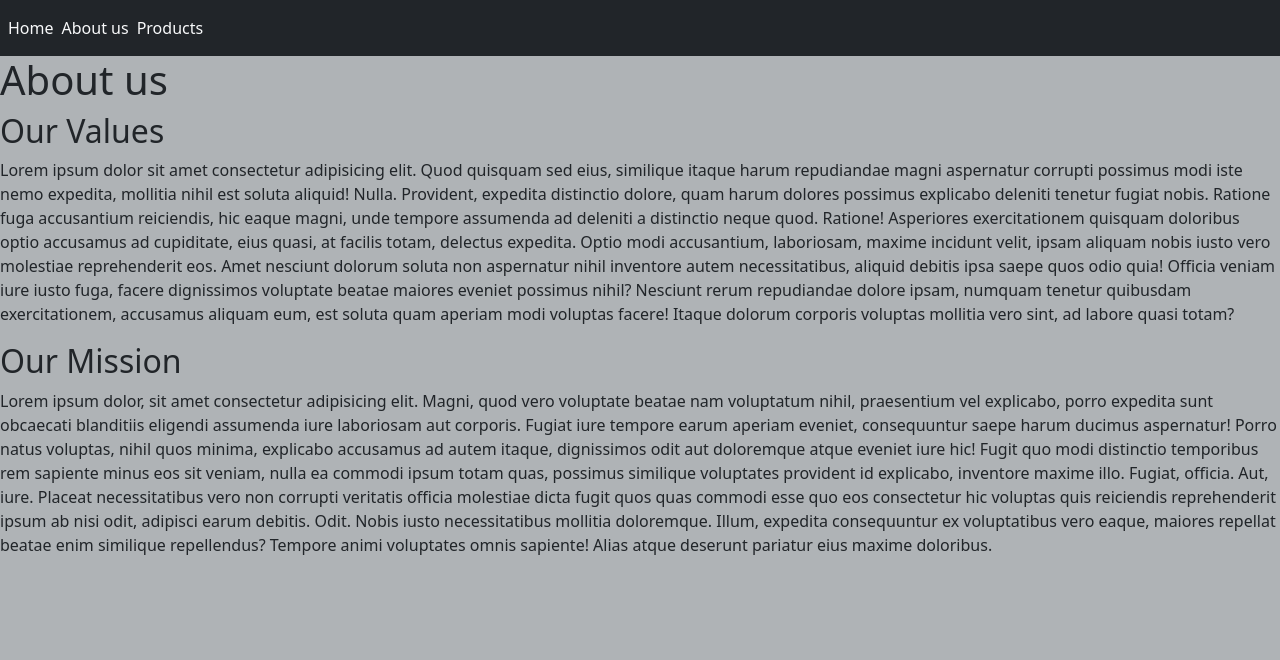
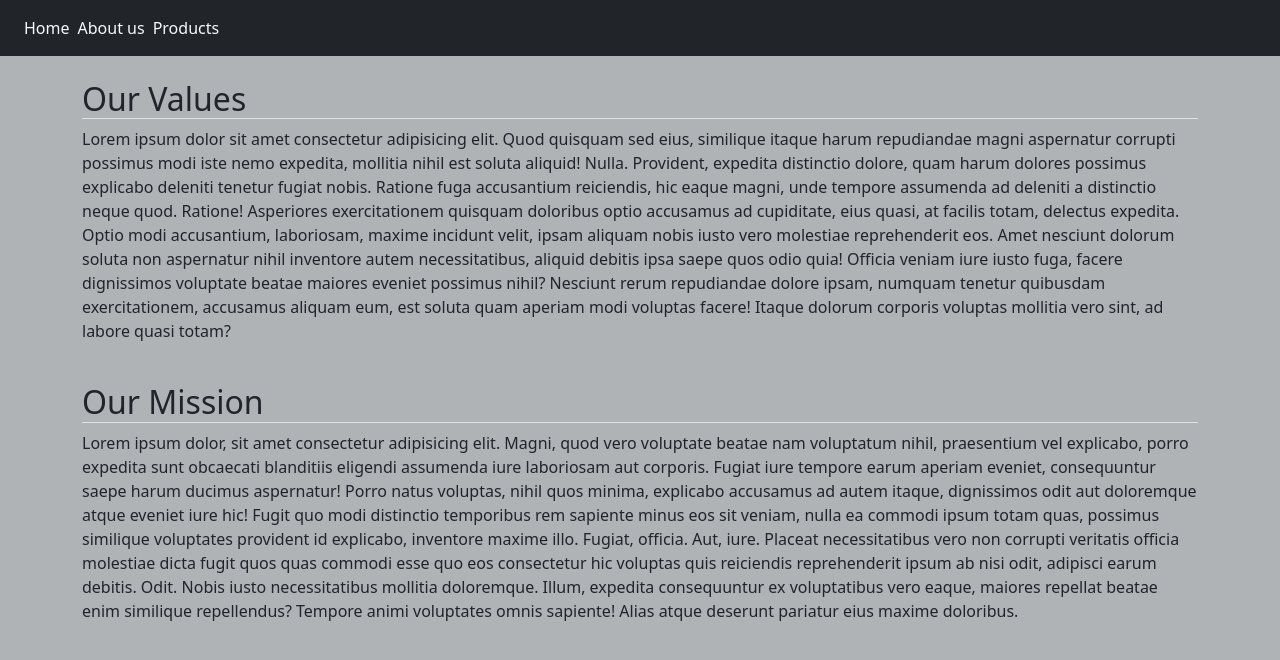
Before and after one commit to murphy-afk/react-router, a React (Vite) app: page /about-us in a window 1280 px wide. Shown: the top 660 px of the page. Built offline with nearby package versions, Linux system fonts and the light colour scheme.

Commit message:
feat: formatting

```diff
--- a/src/components/Card.jsx
+++ b/src/components/Card.jsx
@@ -1,16 +1,14 @@
-export default function Card({product}) {
-  const {title, description, image} = product;
+export default function Card({ product }) {
+  const { title, description, image } = product;
   return (
     <div className="card bg-secondary col col-3 mx-1">
-              <div className="card-img-top">
-                <img src={image} alt="" />
-                <div className="card-body">
-                  <div className="title-container">
-                  <h3 className="card-title fs-4">{title}</h3>
-                  </div>
-                  <p className="card-text fw-light">{description}</p>
-                </div>
-              </div>
-            </div>
+      <div className="card-img-top mt-1">
+        <img src={image} alt="" className="border-bottom" />
+        <div className="card-body">
+          <h3 className="card-title fs-5">{title}</h3>
+          <p className="card-text fw-light">{description}</p>
+        </div>
+      </div>
+    </div>
   )
 }
--- a/src/components/Header.jsx
+++ b/src/components/Header.jsx
@@ -1,13 +1,13 @@
 import { NavLink } from "react-router-dom";
 
 export default function Header() {
-  return(
+  return (
     <>
-    <nav className="d-flex gap-2 py-3 bg-dark text-light ps-2">
-    <NavLink className='nav-link' to='/'>Home</NavLink>
-    <NavLink className='nav-link active' to='/about-us'>About us</NavLink>
-    <NavLink className='nav-link' to='/products'>Products</NavLink>
-    </nav>
+      <nav className="d-flex gap-2 py-3 bg-dark text-light ps-4">
+        <NavLink className='nav-link' to='/'>Home</NavLink>
+        <NavLink className='nav-link active' to='/about-us'>About us</NavLink>
+        <NavLink className='nav-link' to='/products'>Products</NavLink>
+      </nav>
     </>
 
   )
--- a/src/index.css
+++ b/src/index.css
@@ -3,10 +3,14 @@ img {
   aspect-ratio: 1;
 }
 
-.card p{
+.card p {
   font-size: 0.7rem;
 }
 
 html body {
   background-color: rgb(175, 179, 182);
 }
+
+.row .col-3 {
+  width: 30%;
+}
--- a/src/pages/AboutUs.jsx
+++ b/src/pages/AboutUs.jsx
@@ -1,22 +1,23 @@
 import Header from "../components/Header";
 
 export default function AboutUs() {
-  return(
+  return (
     <>
       <Header />
-    <h1>About us</h1>
-    <h2>Our Values</h2>
+      <div className="container">
+        <h2 className="pt-4 border-bottom">Our Values</h2>
         <p>Lorem ipsum dolor sit amet consectetur adipisicing elit. Quod quisquam sed eius, similique itaque harum repudiandae magni aspernatur corrupti possimus modi iste nemo expedita, mollitia nihil est soluta aliquid! Nulla.
           Provident, expedita distinctio dolore, quam harum dolores possimus explicabo deleniti tenetur fugiat nobis. Ratione fuga accusantium reiciendis, hic eaque magni, unde tempore assumenda ad deleniti a distinctio neque quod. Ratione!
           Asperiores exercitationem quisquam doloribus optio accusamus ad cupiditate, eius quasi, at facilis totam, delectus expedita. Optio modi accusantium, laboriosam, maxime incidunt velit, ipsam aliquam nobis iusto vero molestiae reprehenderit eos.
           Amet nesciunt dolorum soluta non aspernatur nihil inventore autem necessitatibus, aliquid debitis ipsa saepe quos odio quia! Officia veniam iure iusto fuga, facere dignissimos voluptate beatae maiores eveniet possimus nihil?
           Nesciunt rerum repudiandae dolore ipsam, numquam tenetur quibusdam exercitationem, accusamus aliquam eum, est soluta quam aperiam modi voluptas facere! Itaque dolorum corporis voluptas mollitia vero sint, ad labore quasi totam?</p>
-    <h2>Our Mission</h2>
+        <h2 className="pt-4 border-bottom">Our Mission</h2>
         <p>Lorem ipsum dolor, sit amet consectetur adipisicing elit. Magni, quod vero voluptate beatae nam voluptatum nihil, praesentium vel explicabo, porro expedita sunt obcaecati blanditiis eligendi assumenda iure laboriosam aut corporis.
           Fugiat iure tempore earum aperiam eveniet, consequuntur saepe harum ducimus aspernatur! Porro natus voluptas, nihil quos minima, explicabo accusamus ad autem itaque, dignissimos odit aut doloremque atque eveniet iure hic!
           Fugit quo modi distinctio temporibus rem sapiente minus eos sit veniam, nulla ea commodi ipsum totam quas, possimus similique voluptates provident id explicabo, inventore maxime illo. Fugiat, officia. Aut, iure.
           Placeat necessitatibus vero non corrupti veritatis officia molestiae dicta fugit quos quas commodi esse quo eos consectetur hic voluptas quis reiciendis reprehenderit ipsum ab nisi odit, adipisci earum debitis. Odit.
           Nobis iusto necessitatibus mollitia doloremque. Illum, expedita consequuntur ex voluptatibus vero eaque, maiores repellat beatae enim similique repellendus? Tempore animi voluptates omnis sapiente! Alias atque deserunt pariatur eius maxime doloribus.</p>
+      </div>
     </>
   )
 }
--- a/src/pages/Home.jsx
+++ b/src/pages/Home.jsx
@@ -11,7 +11,7 @@ export default function Home() {
           <NavLink className='btn border' to='/products'>Products</NavLink>
         </div>
         <h1 className="text-center pt-5 pb-2">Welcome to Boomazon</h1>
-          <Carousel />
+        <Carousel />
       </div>
     </>
   )
--- a/src/pages/Products.jsx
+++ b/src/pages/Products.jsx
@@ -22,7 +22,7 @@ export default function Products() {
   return (
     <>
       <Header />
-      <div className="container pt-3 w-80">
+      <div className="container pt-3 w-100 p-0">
         <div className="row justify-content-center row-gap-2">
           {products.map(product => (
             <Card product={product}
```
Lines whose indentation alone changed are shown as unchanged.
